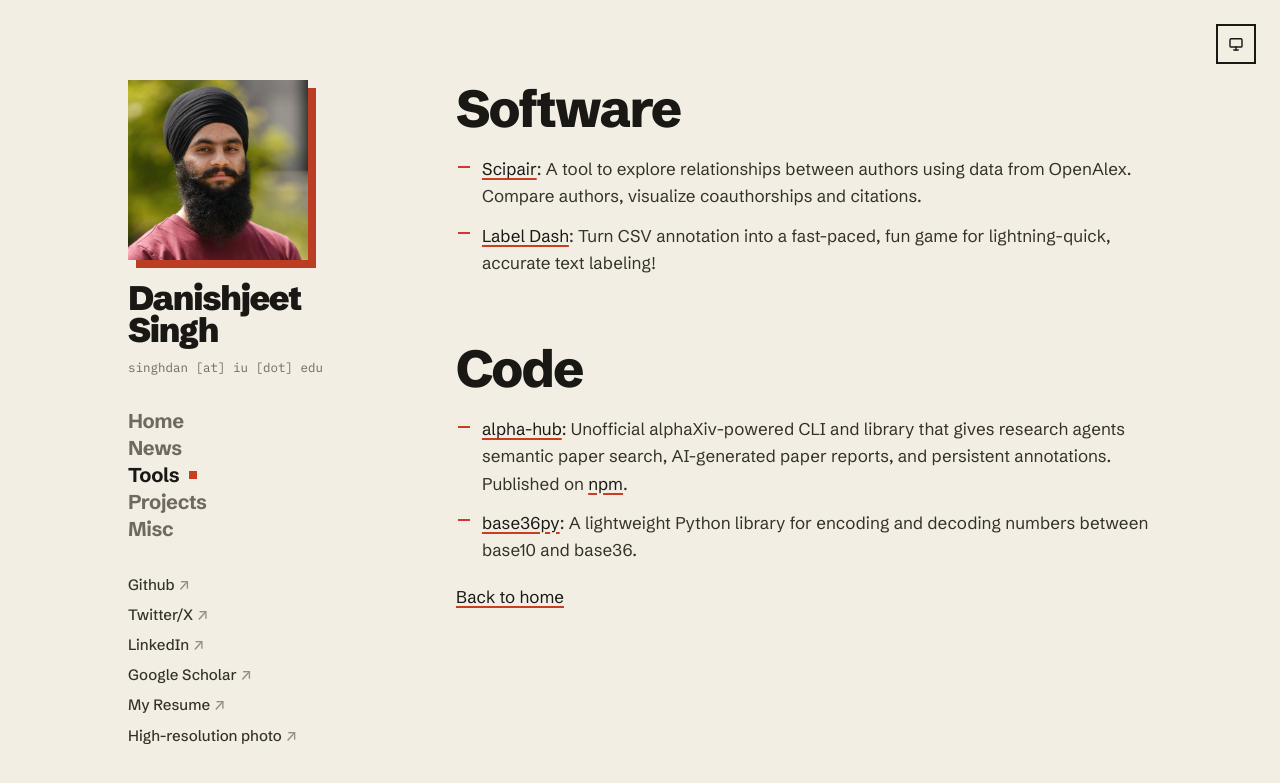
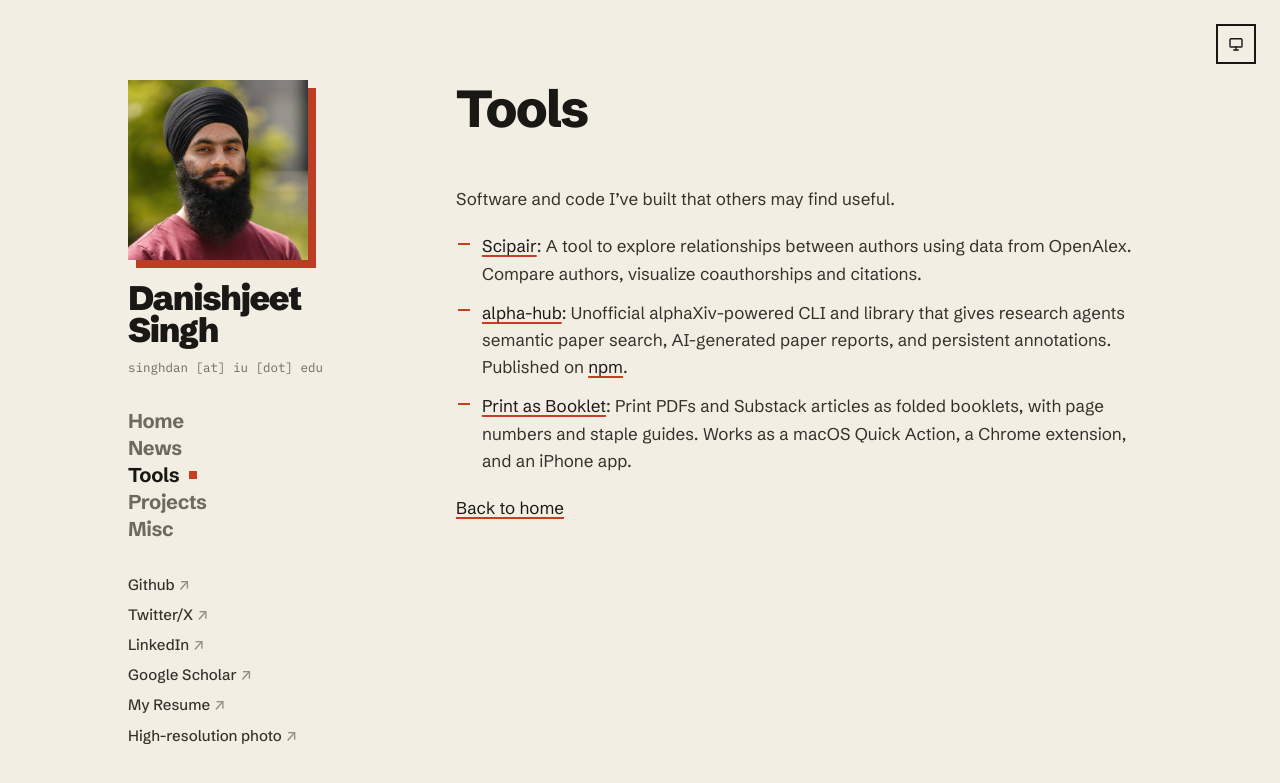
Before and after one commit to DanishjeetSingh/danishjeetsingh.github.io, a Jekyll site: the page built from tools.md, in a window 1280 px wide. Shown: the top 783 px of the page. Built offline with Jekyll 4.4.1, drawn with Linux system fonts in a browser that asks for light colours; a script that is not in the unit is left out.

Commit message:
Simplify Tools page and drop author byline
Tools now lists only Scipair, alpha-hub, and Print as Booklet under a
standard post header. The redundant "by Danishjeet Singh" line is
removed from the post layout.

Co-Authored-By: Claude Opus 5.5 <noreply@anthropic.com>

```diff
--- a/_layouts/post.html
+++ b/_layouts/post.html
@@ -5,7 +5,6 @@ layout: default
 <div class="post-header">
   {% if page.date %}<small class="post-date">{{ page.date | date: "%B %d, %Y" }}</small>{% endif %}
   <h1>{{ page.title }}</h1>
-  <p class="view">by {{ page.author | default: site.author }}</p>
 </div>
 
 {{ content }}
--- a/tools.md
+++ b/tools.md
@@ -1,17 +1,14 @@
 ---
-title: All the useful code and tools I've made
-layout: default
+title: Tools
+layout: post
 author: Danishjeet Singh
-date: 2024-12-14
 ---
 
-# Software
+Software and code I've built that others may find useful.
+
 - [Scipair](https://scipair.github.io/): A tool to explore relationships between authors using data from OpenAlex. Compare authors, visualize coauthorships and citations.
-- [Label Dash](https://labeldash.streamlit.app/): Turn CSV annotation into a fast-paced, fun game for lightning-quick, accurate text labeling!
-
-# Code
 - [alpha-hub](https://github.com/DanishjeetSingh/alpha-hub): Unofficial alphaXiv-powered CLI and library that gives research agents semantic paper search, AI-generated paper reports, and persistent annotations. Published on [npm](https://www.npmjs.com/package/@danishjeetsingh/alpha-hub).
-- [base36py](https://github.com/DanishjeetSingh/base36py): A lightweight Python library for encoding and decoding numbers between base10 and base36.
+- [Print as Booklet](https://github.com/DanishjeetSingh/print-as-booklet): Print PDFs and Substack articles as folded booklets, with page numbers and staple guides. Works as a macOS Quick Action, a Chrome extension, and an iPhone app.
 
 
 [Back to home](/)
```
